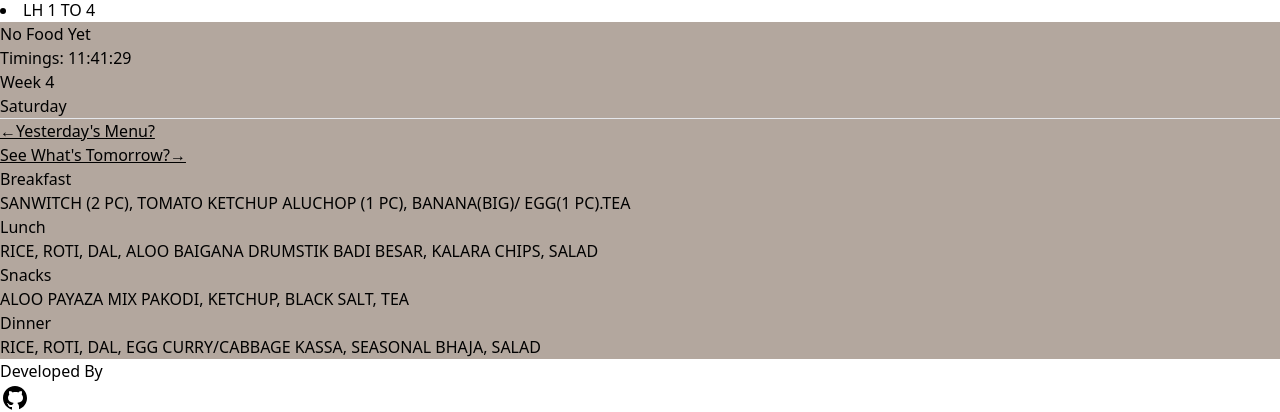
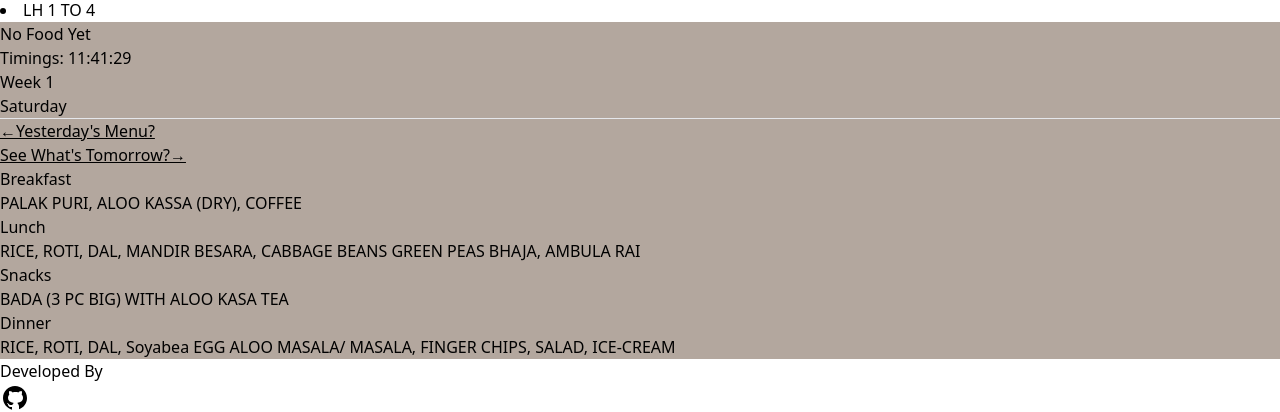
Before and after one commit to SAmmyuxh/MessSaathi, a React (Vite) app: page / in a window 1280 px wide. Shown: the part 248-660 px from the top of the page. Built offline with nearby package versions, Linux system fonts and the light colour scheme; a web font is replaced by a local one.

Commit message:
same changes

```diff
--- a/src/App.jsx
+++ b/src/App.jsx
@@ -18,7 +18,7 @@ function App() {
 
   // Persistent states
   const [dayindex, setdayindex] = useState(() => getFromSessionStorage("dayindex", new Date().getDay()));
-  const [weekindex, setweekindex] = useState(() => getFromSessionStorage("weekindex", 3));
+  const [weekindex, setweekindex] = useState(() => getFromSessionStorage("weekindex", 0));
   const [flag, setflag] = useState(() => getFromSessionStorage("flag", false));
   const [tag, settag] = useState(() => getFromSessionStorage("tag", false));
 
@@ -47,7 +47,7 @@ function App() {
 
     const interval = setInterval(updateAndCheckWeek, 60000); // Check every minute
     return () => clearInterval(interval); // Clean up
-  }, [dayindex]);
+  }, []);
 
 
   // Save states to sessionStorage when they change
```
